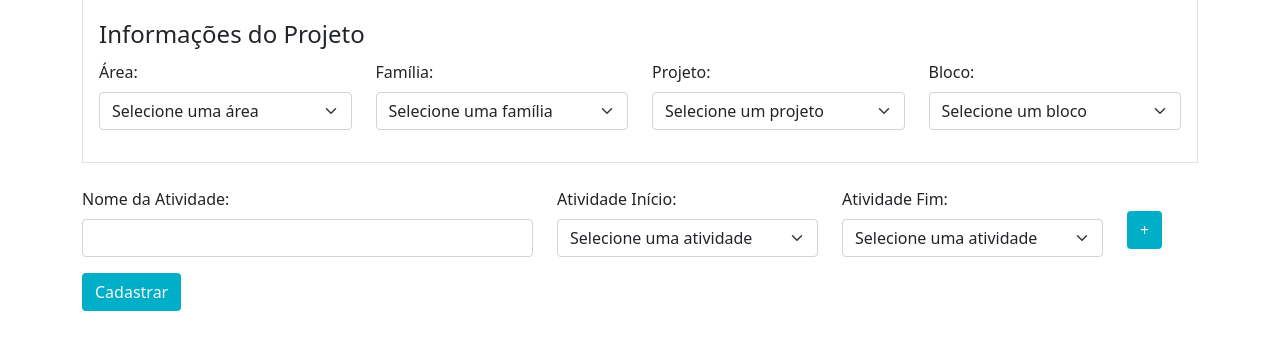
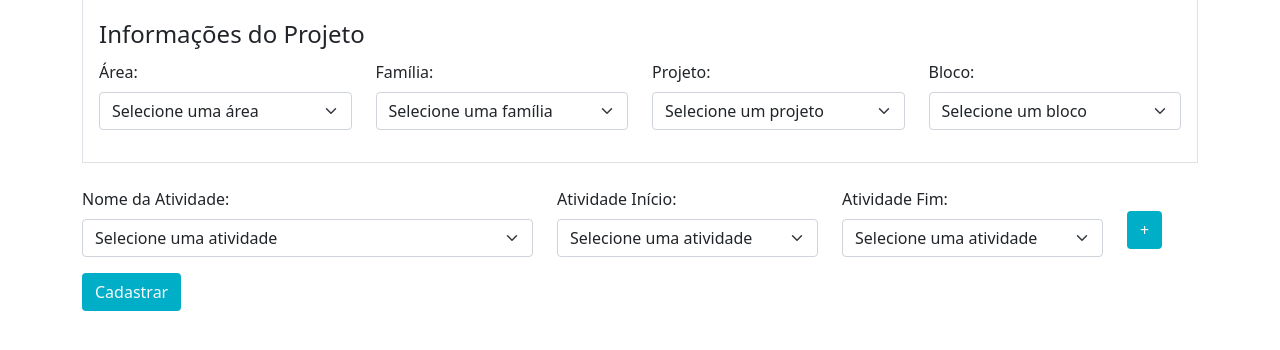
Before and after one commit to danielbrol-stella/StellaZoho, a Flask app: page /cadastrar in a window 1280 px wide. Shown: the part 147-497 px from the top of the page. Run offline with Flask 3, Linux system fonts and the light colour scheme; data that the repository does not hold is empty.

Commit message:
fix: alteração do campo descritivo para um campo selecionável

```diff
--- a/Templates/cadastrar.html
+++ b/Templates/cadastrar.html
@@ -89,7 +89,9 @@
                 <!-- Campo de Nome da Atividade -->
                 <div class="col-sm-5 mb-3">
                     <label for="nome_atividade" class="form-label">Nome da Atividade:</label>
-                        <input type="text" id="nome_atividade" name="nome_atividade" class="form-control" required>
+                    <select id="nome_atividade" name="nome_atividade" class="form-select" required>
+                        <option value="">Selecione uma atividade</option>
+                    </select>
                 </div>
 
                 <!-- Combo de Atividades Início -->
```
Lines whose indentation alone changed are shown as unchanged.
